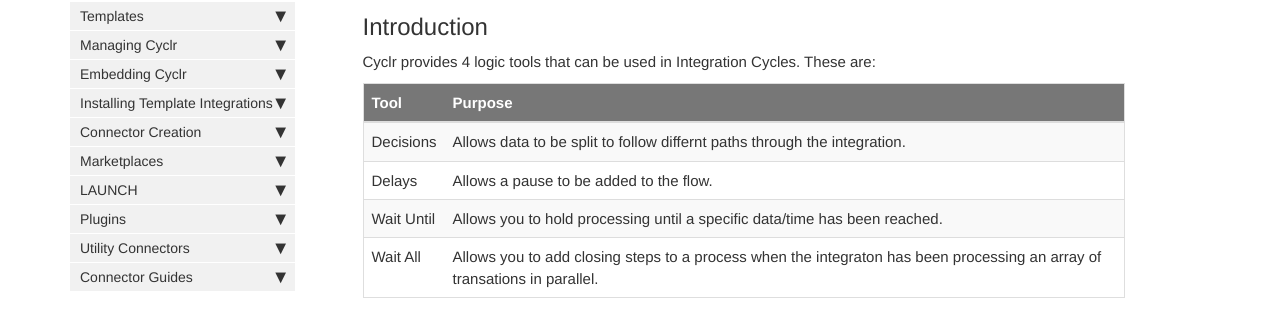
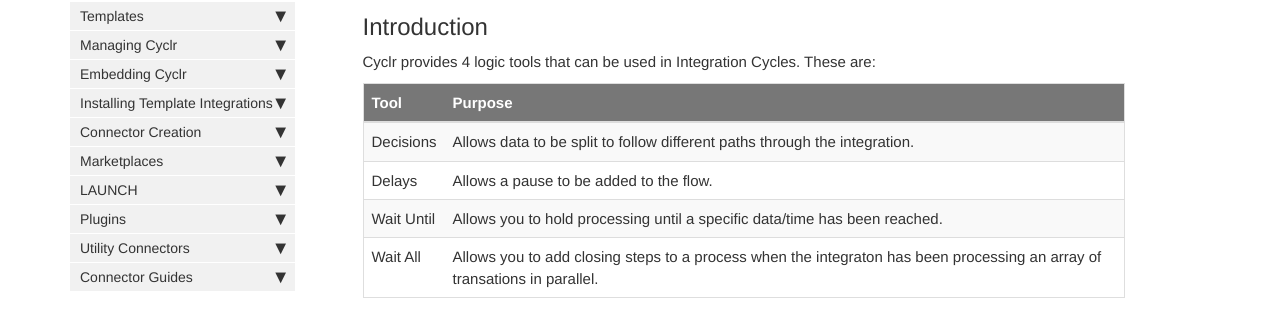
Before and after one commit to sneakysneak/docs, a Jekyll site: the page built from pages/templates/logic-tools.md, in a window 1280 px wide and 900 px high, scrolled down 386 px. Shown: the part 127-453 px from the top of the window. Built offline with Jekyll 4.4.1, drawn with Linux system fonts in a browser that asks for light colours; nearby versions of some CDN libraries; comment, search, counter and statistics services are not loaded.

Commit message:
Update logic-tools.md

```diff
--- a/pages/templates/logic-tools.md
+++ b/pages/templates/logic-tools.md
@@ -12,7 +12,7 @@ Cyclr provides 4 logic tools that can be used in Integration Cycles.  These are:
 
 | Tool | Purpose |
 | --- | --- |
-| Decisions | Allows data to be split to follow differnt paths through the integration. |
+| Decisions | Allows data to be split to follow different paths through the integration. |
 | Delays | Allows a pause to be added to the flow. |
 | Wait Until | Allows you to hold processing until a specific data/time has been reached. |
 | Wait All | Allows you to add closing steps to a process when the integraton has been processing an array of transations in parallel. |
```
